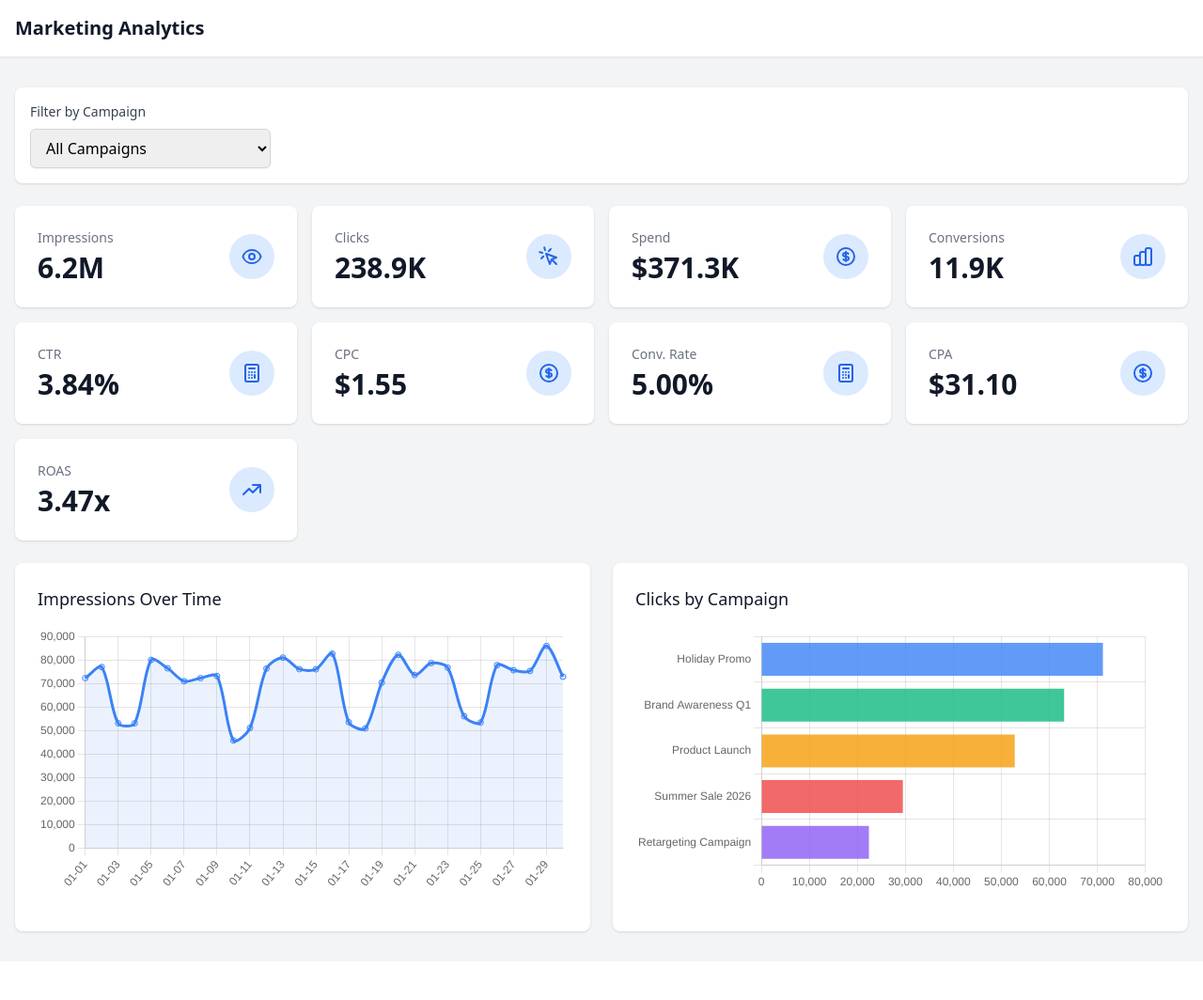
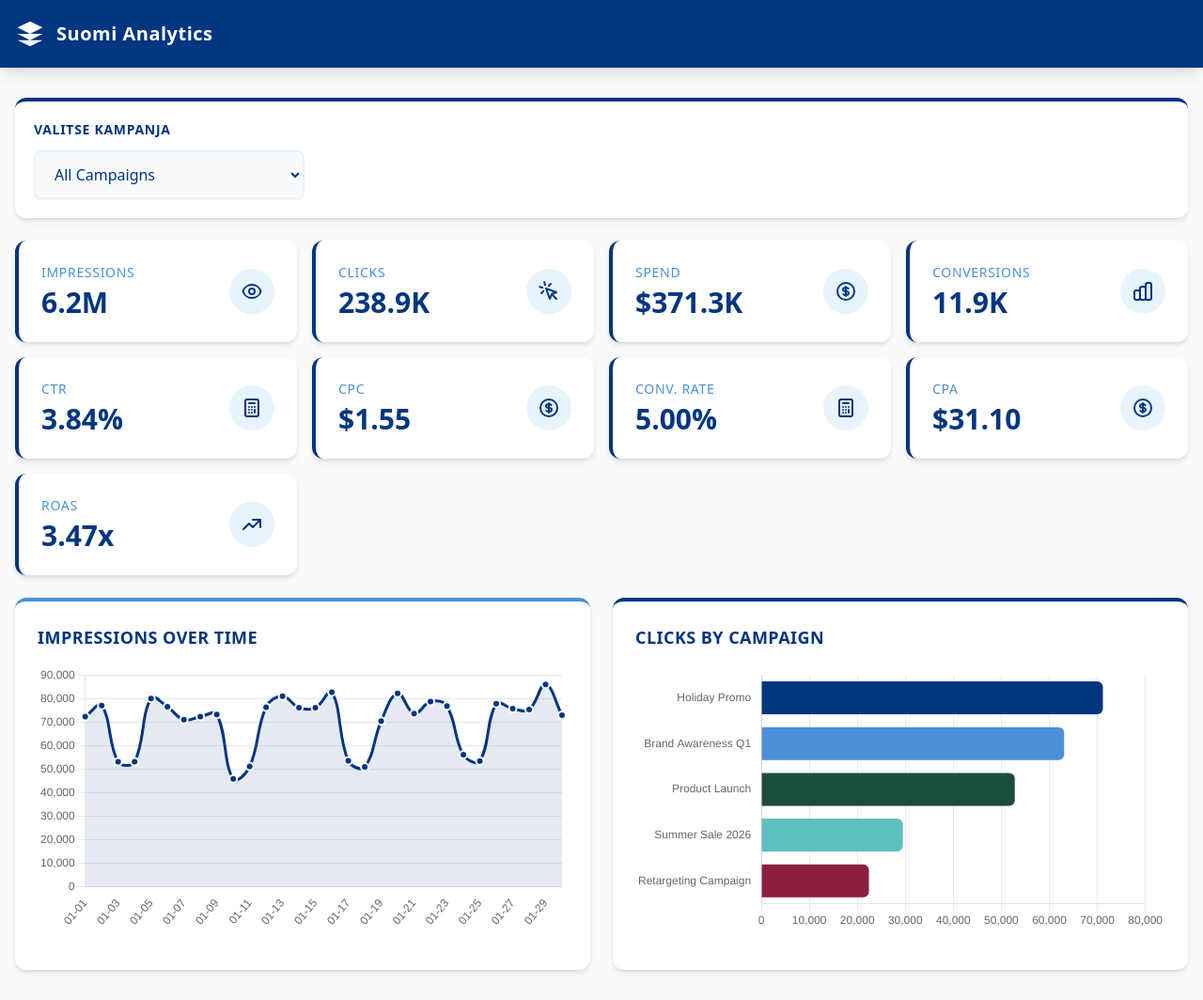
Before and after one commit to kamalmemon/sm-agentic-workshop, a FastAPI app: page / in a window 1280 px wide. Shown: the whole page at 94% size. Before the commit the page ends 995 px from the top, so only its background shows below. Run offline with FastAPI, Linux system fonts and the light colour scheme; data comes from the database, SQL or seed files in the repository; some libraries are stand-ins or nearby versions.

Commit message:
feat: apply Finnish-inspired theme
- Deep blue header with Suomi Analytics branding
- Finnish flag colors (blue & white) throughout
- Nordic minimalist card design with blue accents
- Finnish labels (Valitse Kampanja)
- Chart colors: Finnish blue, ice, forest, aurora, berry
- Clean, functional Scandinavian design

TESTPROJ-12

```diff
--- a/src/static/js/charts.js
+++ b/src/static/js/charts.js
@@ -1,3 +1,14 @@
+// Finnish-inspired color palette
+const finnishColors = {
+    blue: '#003580',
+    lightBlue: '#4A90D9',
+    ice: '#E8F4FC',
+    forest: '#1B4D3E',
+    aurora: '#5BC0BE',
+    berry: '#8B1E3F',
+    snow: '#F8FAFC'
+};
+
 window.createLineChart = function(canvasId, labels, data, label) {
     const ctx = document.getElementById(canvasId);
     if (!ctx) return;
@@ -10,16 +21,29 @@ window.createLineChart = function(canvasId, labels, data, label) {
             datasets: [{
                 label: label,
                 data: data,
-                borderColor: 'rgb(59, 130, 246)',
-                backgroundColor: 'rgba(59, 130, 246, 0.1)',
+                borderColor: finnishColors.blue,
+                backgroundColor: 'rgba(0, 53, 128, 0.1)',
                 fill: true,
-                tension: 0.3
+                tension: 0.4,
+                borderWidth: 3,
+                pointBackgroundColor: finnishColors.blue,
+                pointBorderColor: finnishColors.snow,
+                pointBorderWidth: 2,
+                pointRadius: 4
             }]
         },
         options: {
             responsive: true,
             plugins: { legend: { display: false } },
-            scales: { y: { beginAtZero: true } }
+            scales: {
+                y: {
+                    beginAtZero: true,
+                    grid: { color: 'rgba(0, 53, 128, 0.1)' }
+                },
+                x: {
+                    grid: { display: false }
+                }
+            }
         }
     });
 };
@@ -37,18 +61,23 @@ window.createBarChart = function(canvasId, labels, data, label) {
                 label: label,
                 data: data,
                 backgroundColor: [
-                    'rgba(59, 130, 246, 0.8)',
-                    'rgba(16, 185, 129, 0.8)',
-                    'rgba(245, 158, 11, 0.8)',
-                    'rgba(239, 68, 68, 0.8)',
-                    'rgba(139, 92, 246, 0.8)'
-                ]
+                    finnishColors.blue,
+                    finnishColors.lightBlue,
+                    finnishColors.forest,
+                    finnishColors.aurora,
+                    finnishColors.berry
+                ],
+                borderRadius: 6
             }]
         },
         options: {
             responsive: true,
             indexAxis: 'y',
-            plugins: { legend: { display: false } }
+            plugins: { legend: { display: false } },
+            scales: {
+                x: { grid: { color: 'rgba(0, 53, 128, 0.1)' } },
+                y: { grid: { display: false } }
+            }
         }
     });
 };
--- a/src/templates/base.html
+++ b/src/templates/base.html
@@ -5,13 +5,36 @@
     <meta name="viewport" content="width=device-width, initial-scale=1.0">
     <title>{% block title %}Marketing Dashboard{% endblock %}</title>
     <script src="https://cdn.tailwindcss.com"></script>
+    <script>
+        tailwind.config = {
+            theme: {
+                extend: {
+                    colors: {
+                        finnish: {
+                            blue: '#003580',
+                            lightblue: '#4A90D9',
+                            white: '#FFFFFF',
+                            snow: '#F8FAFC',
+                            ice: '#E8F4FC',
+                            forest: '#1B4D3E',
+                        }
+                    }
+                }
+            }
+        }
+    </script>
     <script src="https://unpkg.com/htmx.org@2.0.4"></script>
     <script src="https://cdn.jsdelivr.net/npm/chart.js"></script>
 </head>
-<body class="bg-gray-100 min-h-screen">
-    <nav class="bg-white shadow-sm border-b">
-        <div class="max-w-7xl mx-auto px-4 py-4">
-            <h1 class="text-xl font-bold text-gray-900">Marketing Analytics</h1>
+<body class="bg-finnish-snow min-h-screen">
+    <nav class="bg-finnish-blue shadow-lg">
+        <div class="max-w-7xl mx-auto px-4 py-5">
+            <div class="flex items-center space-x-3">
+                <svg class="w-8 h-8 text-white" viewBox="0 0 24 24" fill="currentColor">
+                    <path d="M12 2L2 7l10 5 10-5-10-5zM2 17l10 5 10-5M2 12l10 5 10-5"/>
+                </svg>
+                <h1 class="text-xl font-bold text-white tracking-wide">Suomi Analytics</h1>
+            </div>
         </div>
     </nav>
     <main class="max-w-7xl mx-auto px-4 py-8">
--- a/src/templates/components/bar_chart.html
+++ b/src/templates/components/bar_chart.html
@@ -1,5 +1,5 @@
 <div>
-    <h3 class="text-lg font-medium text-gray-900 mb-4">{{ title }}</h3>
+    <h3 class="text-lg font-bold text-finnish-blue mb-4 uppercase tracking-wide">{{ title }}</h3>
     <div class="min-h-[300px]">
         <canvas id="{{ chart_id }}"></canvas>
     </div>
--- a/src/templates/components/campaign_filter.html
+++ b/src/templates/components/campaign_filter.html
@@ -1,9 +1,9 @@
-<div class="bg-white rounded-lg shadow p-4">
-    <label for="campaign-select" class="block text-sm font-medium text-gray-700 mb-2">
-        Filter by Campaign
+<div class="bg-white rounded-xl shadow-md p-5 border-t-4 border-finnish-blue">
+    <label for="campaign-select" class="block text-sm font-semibold text-finnish-blue mb-3 uppercase tracking-wider">
+        Valitse Kampanja
     </label>
     <select id="campaign-select" name="campaign_id"
-        class="block w-full md:w-64 rounded-md border-gray-300 shadow-sm focus:border-blue-500 focus:ring-blue-500 py-2 px-3 border"
+        class="block w-full md:w-72 rounded-lg border-2 border-finnish-ice shadow-sm focus:border-finnish-blue focus:ring-finnish-blue py-3 px-4 text-finnish-blue font-medium bg-finnish-snow"
         hx-get="/metrics/all" hx-target="#metrics-section" hx-swap="innerHTML"
         hx-trigger="change" hx-include="this"
         onchange="htmx.trigger(document.body, 'campaignChanged', {campaign_id: this.value})">
--- a/src/templates/components/line_chart.html
+++ b/src/templates/components/line_chart.html
@@ -1,5 +1,5 @@
 <div>
-    <h3 class="text-lg font-medium text-gray-900 mb-4">{{ title }}</h3>
+    <h3 class="text-lg font-bold text-finnish-blue mb-4 uppercase tracking-wide">{{ title }}</h3>
     <div class="min-h-[300px]">
         <canvas id="{{ chart_id }}"></canvas>
     </div>
--- a/src/templates/components/metric_card.html
+++ b/src/templates/components/metric_card.html
@@ -1,11 +1,11 @@
-<div class="bg-white rounded-lg shadow p-6">
+<div class="bg-white rounded-xl shadow-md hover:shadow-lg transition-shadow duration-300 p-6 border-l-4 border-finnish-blue">
     <div class="flex items-center justify-between">
         <div>
-            <p class="text-sm font-medium text-gray-500">{{ title }}</p>
-            <p class="mt-1 text-3xl font-semibold text-gray-900">{{ value }}</p>
+            <p class="text-sm font-medium text-finnish-lightblue uppercase tracking-wider">{{ title }}</p>
+            <p class="mt-1 text-3xl font-bold text-finnish-blue">{{ value }}</p>
         </div>
-        <div class="p-3 bg-blue-100 rounded-full">
-            <svg class="w-6 h-6 text-blue-600" fill="none" stroke="currentColor" viewBox="0 0 24 24">
+        <div class="p-3 bg-finnish-ice rounded-full">
+            <svg class="w-6 h-6 text-finnish-blue" fill="none" stroke="currentColor" viewBox="0 0 24 24">
                 {% if icon == "eye" %}
                 <path stroke-linecap="round" stroke-linejoin="round" stroke-width="2" d="M15 12a3 3 0 11-6 0 3 3 0 016 0z"></path>
                 <path stroke-linecap="round" stroke-linejoin="round" stroke-width="2" d="M2.458 12C3.732 7.943 7.523 5 12 5c4.478 0 8.268 2.943 9.542 7-1.274 4.057-5.064 7-9.542 7-4.477 0-8.268-2.943-9.542-7z"></path>
--- a/src/templates/dashboard.html
+++ b/src/templates/dashboard.html
@@ -16,18 +16,18 @@
 
     <div class="grid grid-cols-1 lg:grid-cols-2 gap-6">
         <div id="line-chart-section"
-             class="bg-white rounded-lg shadow p-6"
+             class="bg-white rounded-xl shadow-md p-6 border-t-4 border-finnish-lightblue"
              hx-get="/charts/impressions-over-time"
              hx-trigger="load, campaignChanged from:body"
              hx-swap="innerHTML">
-            Loading chart...
+            <div class="text-finnish-lightblue">Ladataan...</div>
         </div>
         <div id="bar-chart-section"
-             class="bg-white rounded-lg shadow p-6"
+             class="bg-white rounded-xl shadow-md p-6 border-t-4 border-finnish-blue"
              hx-get="/charts/clicks-by-campaign"
              hx-trigger="load, campaignChanged from:body"
              hx-swap="innerHTML">
-            Loading chart...
+            <div class="text-finnish-blue">Ladataan...</div>
         </div>
     </div>
 </div>
```
